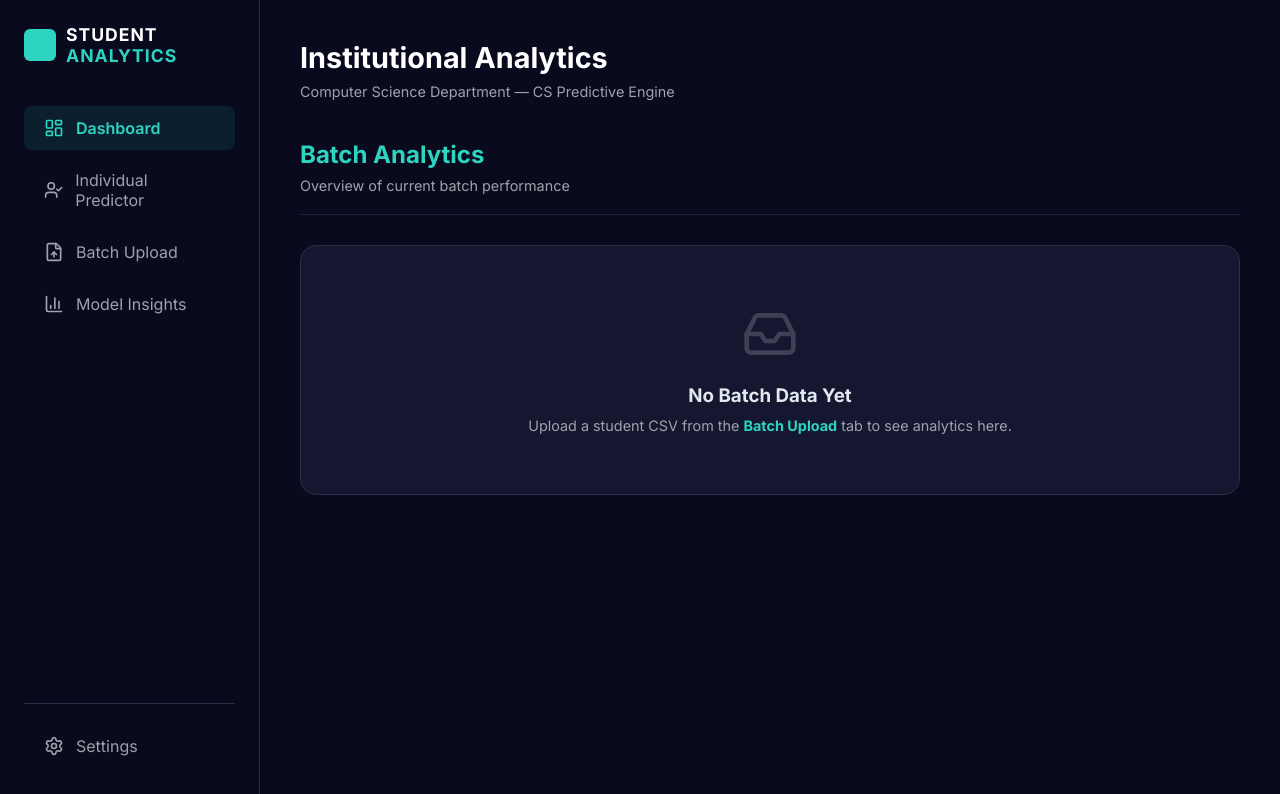
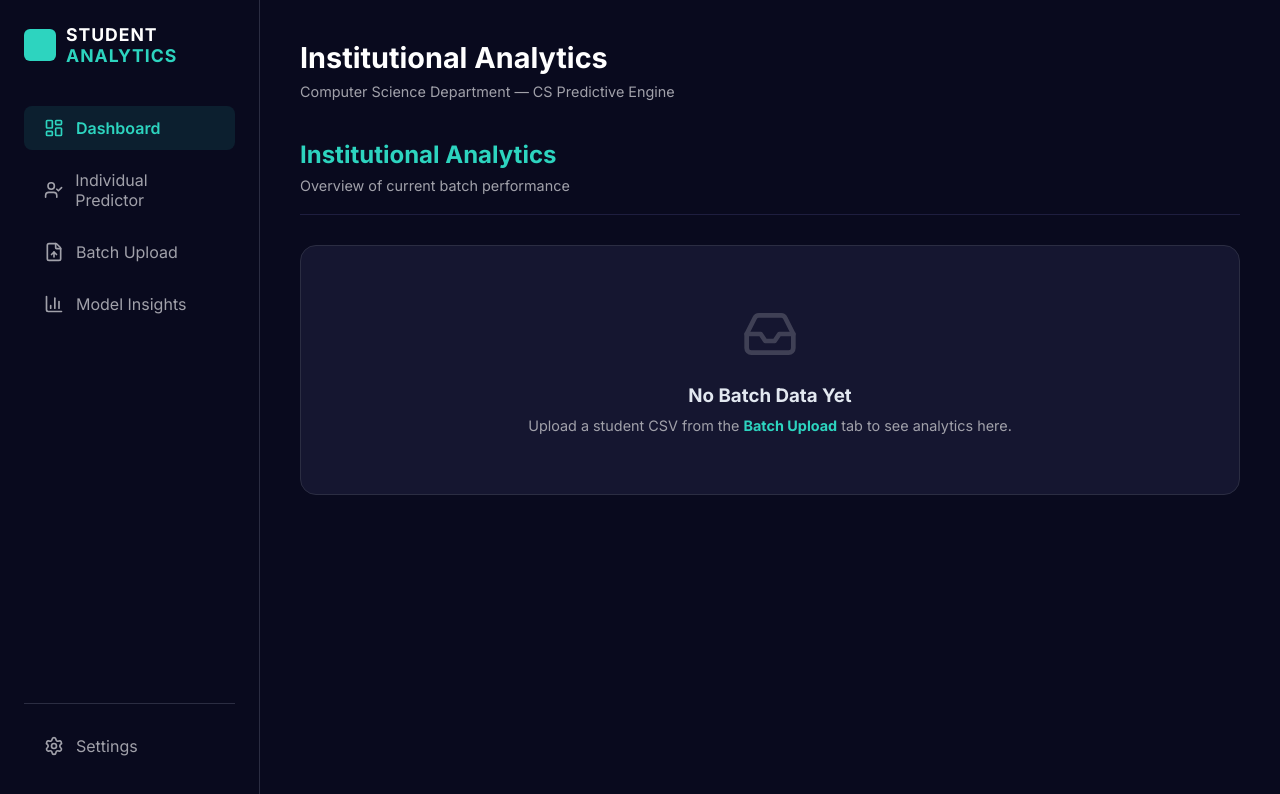
Before and after one commit to luckylittleman/Linear_Regression_Model, a React (Vite) app in the folder frontend/: page / in a window 1280 px wide. Shown: the top 794 px of the page. Built offline with nearby package versions, Linux system fonts and the light colour scheme.

Commit message:
updated the dashboard components

```diff
--- a/frontend/src/components/Dashboard.jsx
+++ b/frontend/src/components/Dashboard.jsx
@@ -77,7 +77,7 @@ const Dashboard = () => {
       <div style={{ animation: 'fadeIn 0.5s ease-in' }}>
         <div style={{ display: 'flex', justifyContent: 'space-between', alignItems: 'flex-start', marginBottom: '30px', paddingBottom: '20px', borderBottom: '1px solid #1e1e3f' }}>
           <div>
-            <h2 style={{ color: '#2dd4bf', margin: 0, fontSize: '1.5rem', fontWeight: 'bold' }}>Batch Analytics</h2>
+            <h2 style={{ color: '#2dd4bf', margin: 0, fontSize: '1.5rem', fontWeight: 'bold' }}>Institutional Analytics</h2>
             <p style={{ color: '#a1a1aa', fontSize: '0.9rem', margin: '8px 0 0 0' }}>Overview of current batch performance</p>
           </div>
         </div>
@@ -96,7 +96,7 @@ const Dashboard = () => {
       {/* Header */}
       <div style={{ display: 'flex', justifyContent: 'space-between', alignItems: 'flex-start', marginBottom: '30px', paddingBottom: '20px', borderBottom: '1px solid #1e1e3f' }}>
         <div>
-          <h2 style={{ color: '#2dd4bf', margin: 0, fontSize: '1.5rem', fontWeight: 'bold' }}>Batch Analytics</h2>
+          <h2 style={{ color: '#2dd4bf', margin: 0, fontSize: '1.5rem', fontWeight: 'bold' }}>Institutional Analytics</h2>
           <p style={{ color: '#a1a1aa', fontSize: '0.9rem', margin: '8px 0 0 0' }}>Overview of current batch performance</p>
         </div>
         <div style={{ display: 'flex', gap: '10px' }}>
```
